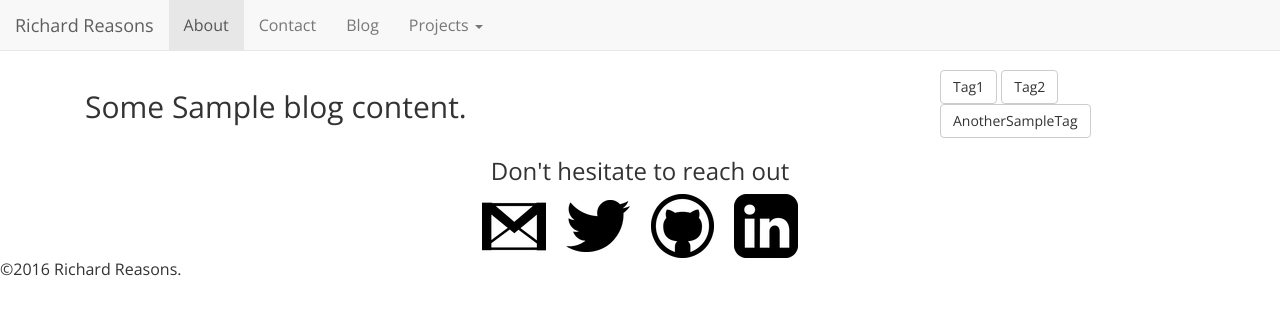
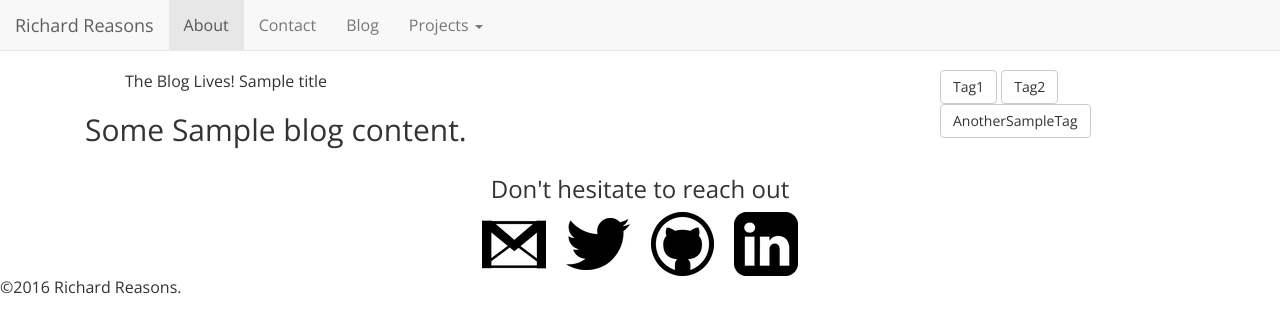
Before and after one commit to rgreasons/rgreasons.github.io, a Jekyll site: the page built from blog.html, in a window 1280 px wide. Shown: the top 333 px of the page. Built offline with Jekyll 4.4.1, drawn with Linux system fonts in a browser that asks for light colours; nearby versions of some CDN libraries.

Commit message:
Update blog.html

```diff
--- a/blog.html
+++ b/blog.html
@@ -4,7 +4,7 @@ title: SampleBlogPage
 permalink: /blog/
 ---
 <ul class="posts">
-  {% for posts in site.posts %}
+  {% for post in site.posts %}
     {{post.title}}
   {% endfor %}
 </ul>
```
